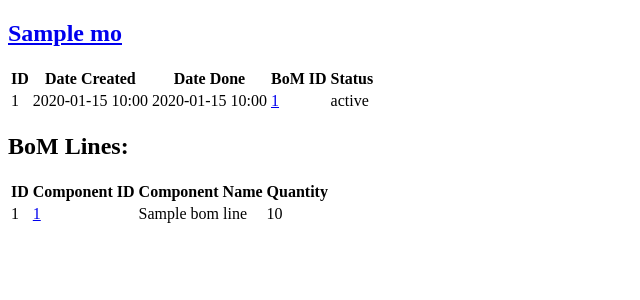
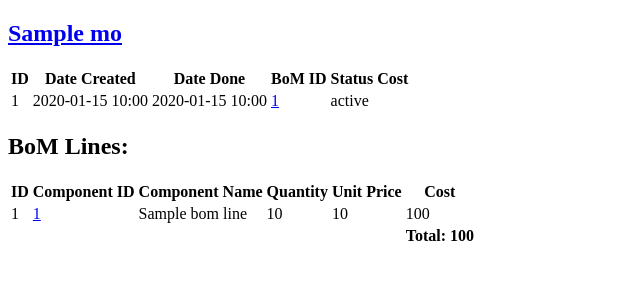
Before and after one commit to nikalmus/erp, a Flask app: page /mos/1 in a window 1280 px wide. Shown: the top 300 px of the page, without its empty margins (0-640 px from the left). Run offline with Flask 3, Linux system fonts and the light colour scheme; a database or web service that is not in the repository returns one stand-in record (values such as "Sample title"); some libraries are stand-ins or nearby versions.

Commit message:
BoM components cost

```diff
--- a/app/mo/routes.py
+++ b/app/mo/routes.py
@@ -9,7 +9,8 @@ def get_mos():
     conn = connect()
     cursor = conn.cursor()
 
-    cursor.execute("SELECT mo.id, mo.date_created, mo.date_done, mo.bom_id, mo.status, product.id, product.name \
+    cursor.execute("SELECT mo.id, mo.date_created, mo.date_done \
+                , mo.bom_id, mo.status, product.id, product.name, product.price \
                 FROM mo JOIN bom ON mo.bom_id = bom.id \
                 JOIN product ON bom.product_id = product.id"
                 )
@@ -27,7 +28,8 @@ def get_mo(id):
     conn = connect()
     cursor = conn.cursor()
 
-    cursor.execute("SELECT mo.id, mo.date_created, mo.date_done, mo.bom_id, mo.status, product.id, product.name  \
+    cursor.execute("SELECT mo.id, mo.date_created, mo.date_done \
+                   , mo.bom_id, mo.status, product.id, product.name, product.price  \
                    FROM mo JOIN bom ON mo.bom_id = bom.id \
                    JOIN product ON bom.product_id = product.id \
                    WHERE mo.id = %s", (id,))
@@ -35,14 +37,15 @@ def get_mo(id):
     mo = cursor.fetchone()
 
     cursor.execute("SELECT bom_line.id, bom_line.bom_id, bom_line.component_id, \
-                   product.name, bom_line.quantity \
+                   product.name, bom_line.quantity, product.price \
                    FROM bom_line JOIN mo ON bom_line.bom_id = mo.bom_id \
                    JOIN product ON bom_line.component_id = product.id \
                    WHERE mo.id = %s", (id,))
 
     bom_lines = cursor.fetchall()
+    components_cost = sum(bom_line[5] * bom_line[4] for bom_line in bom_lines)
 
     cursor.close()
     conn.close()
 
-    return render_template('mo_detail.html', mo=mo, bom_lines=bom_lines)
+    return render_template('mo_detail.html', mo=mo, bom_lines=bom_lines, components_cost=components_cost)
--- a/app/mo/templates/mo_detail.html
+++ b/app/mo/templates/mo_detail.html
@@ -12,6 +12,7 @@
             <th>Date Done</th>
             <th>BoM ID</th>
             <th>Status</th>
+            <th>Cost</th>
         </tr>
         <tr>
             <td>{{ mo[0] }}</td>
@@ -28,6 +29,8 @@
             <th>Component ID</th>
             <th>Component Name</th>
             <th>Quantity</th>
+            <th>Unit Price</th>
+            <th>Cost</th>
         </tr>
         {% for bom_line in bom_lines %}
         <tr>
@@ -35,8 +38,18 @@
             <td><a href="/products/{{ bom_line[2] }}">{{ bom_line[2] }}</a></td>
             <td>{{ bom_line[3] }}</td>
             <td>{{ bom_line[4] }}</td>
+            <td>{{ bom_line[5] }}</td>
+            <td>{{ bom_line[5] * bom_line[4] }}</td>
         </tr>
         {% endfor %}
+        <tr>
+            <td></td>
+            <td></td>
+            <td></td>
+            <td></td>
+            <td></td>
+            <td><strong>Total: {{ components_cost }}</strong></td>
+        </tr>
     </table>
 </body>
 </html>
```
